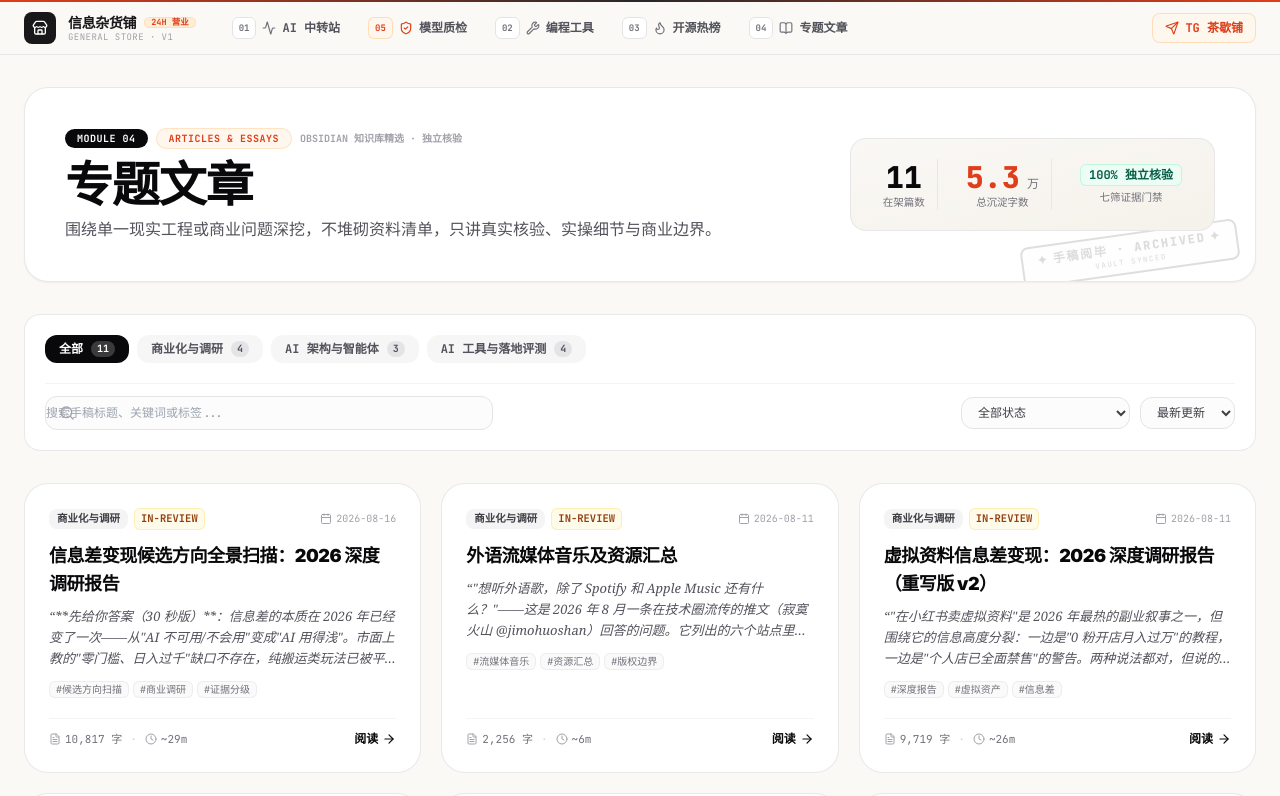
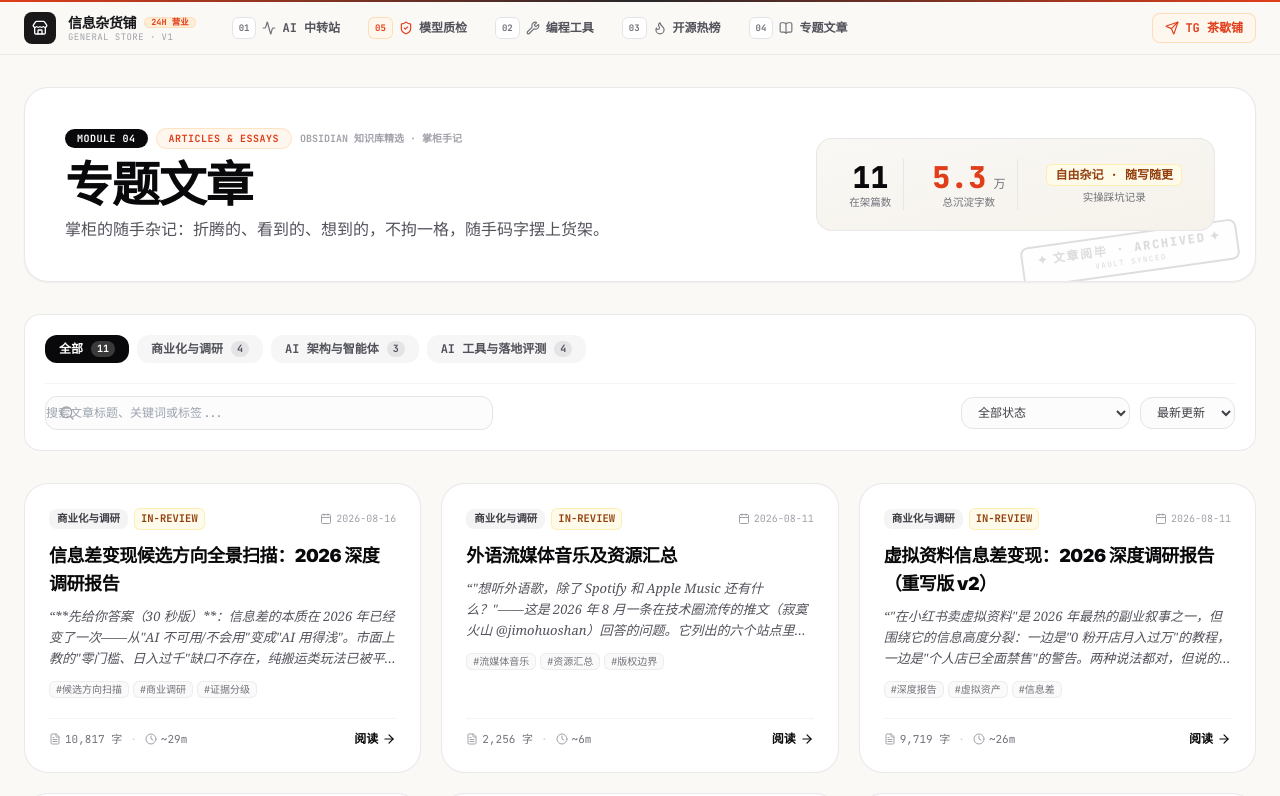
Before and after one commit to QiangTian1993/relay-sites-web, a Next.js app: page /articles in a window 1280 px wide. Shown: the top 796 px of the page. Built offline with nearby package versions, Linux system fonts and the light colour scheme.

Commit message:
feat(articles): adopt shopkeeper casual notes copy and 3-column grid

```diff
--- a/app/articles/page.tsx
+++ b/app/articles/page.tsx
@@ -7,7 +7,7 @@ export const dynamic = "force-static";
 export const metadata: Metadata = {
   title: "专题文章 — 信息杂货铺",
   description:
-    "源自知识库的深度长文：AI Agent 架构、Skill 变现合规、多平台 API 选型、自托管运维与商业化实操调研。",
+    "掌柜的随手杂记：折腾的、看到的、想到的，不拘一格，随手码字摆上货架。",
   alternates: { canonical: "/articles" },
 };
 
@@ -19,7 +19,7 @@ export default async function ArticlesPage() {
     "@context": "https://schema.org",
     "@type": "CollectionPage",
     name: "专题文章",
-    description: "围绕单一现实工程或商业问题深挖的专题文章与实战调研。",
+    description: "掌柜的随手杂记：折腾的、看到的、想到的，不拘一格，随手码字摆上货架。",
     url: "https://www.xiuxai.com/relay-index/articles",
     hasPart: articles.map((art) => ({
       "@type": "Article",
--- a/app/page.tsx
+++ b/app/page.tsx
@@ -95,7 +95,7 @@ export default async function Home() {
     "@context": "https://schema.org",
     "@type": "WebSite",
     name: "信息杂货铺 — Relay Index",
-    alternateName: "AI 中转站比价 / GitHub 热榜 / AI 编程工具 / 深度专刊",
+    alternateName: "AI 中转站比价 / GitHub 热榜 / AI 编程工具 / 专题文章",
     url: "https://www.xiuxai.com/relay-index/",
     description:
       "AI 世界的实用情报收集成册：AI 中转站模型比价、Vibe Coding 工具横评、GitHub 开源热榜、深度专题研报，按模块摆齐上架。",
@@ -168,7 +168,7 @@ export default async function Home() {
 
                 {/* Lead Pitch */}
                 <p className="text-zinc-600 text-sm sm:text-base leading-relaxed max-w-xl mb-8">
-                  不搞虚头巴脑的宏大叙事。把真正能帮你降本提效的实测情报分门别类，按货架码齐——中转底价、编程武器、开源生鲜与深度手稿，实测验讫，明码标价。
+                  不搞虚头巴脑的宏大叙事。把真正能帮你降本提效的实测情报分门别类，按货架码齐——中转底价、编程武器、开源生鲜与专题文章，实测验讫，明码标价。
                 </p>
 
                 {/* Quick Shelf Jump Links (Aisle Shortcuts) */}
@@ -699,7 +699,7 @@ export default async function Home() {
               </span>
             </div>
             <RubberStamp
-              text="实操核验 · VERIFIED"
+              text="随手杂记 · NOTES"
               subtext="OBSIDIAN VAULT"
               variant="amber"
               rotate={-3}
@@ -712,14 +712,14 @@ export default async function Home() {
               <div className="flex items-center gap-2 mb-2">
                 <span className="inline-flex h-2 w-2 rounded-full bg-[#E03E1A]" />
                 <span className="font-mono text-xs font-bold text-[#E03E1A] uppercase tracking-wider">
-                  独立事实核验 · 拒绝资料清单堆砌
+                  随手杂记 · 不拘一格
                 </span>
               </div>
               <h2 className="text-2xl sm:text-3xl font-black text-zinc-950 mb-3 tracking-tight">
                 专题文章 · 掌柜手记
               </h2>
               <p className="text-zinc-600 text-sm sm:text-base leading-relaxed max-w-2xl mb-6 font-normal">
-                源自本地 Obsidian 知识库。一篇文章只回答一个主要现实问题并给出清楚的中心判断——涵盖 Agent 架构设计、Skill 变现合规、多平台 API 选型风险、Dokploy VPS 运维与 2026 信息差变现深度报告。
+                源自本地 Obsidian 知识库。掌柜的随手杂记：折腾的、看到的、想到的，不拘一格，随手码字摆上货架。
               </p>
 
               {/* 3 Featured Articles Quick View */}
@@ -751,7 +751,7 @@ export default async function Home() {
               <ShelfTicketButton
                 href="/articles"
                 label="翻阅全部专题文章"
-                sublabel={`在架 ${articlesCount} 篇 · ${(articles.reduce((sum, a) => sum + a.wordCount, 0) / 10000).toFixed(1)}万字实操沉淀`}
+                sublabel={`在架 ${articlesCount} 篇 · ${(articles.reduce((sum, a) => sum + a.wordCount, 0) / 10000).toFixed(1)}万字随笔沉淀`}
                 skuCode="TICKET #04-ARTICLES"
                 primary
               />
--- a/components/article-reader.tsx
+++ b/components/article-reader.tsx
@@ -100,7 +100,7 @@ export default function ArticleReader({
             href="/articles"
             className="hover:text-zinc-900 transition-colors"
           >
-            深度专刊
+            专题文章
           </Link>
           <ChevronRight className="h-3.5 w-3.5 text-zinc-300" />
           <span className="text-zinc-900 font-bold max-w-[200px] sm:max-w-xs truncate">
@@ -113,7 +113,7 @@ export default function ArticleReader({
           className="inline-flex items-center gap-1 font-bold text-zinc-600 hover:text-[#E03E1A] transition-colors"
         >
           <ArrowLeft className="h-3.5 w-3.5" />
-          <span>返回专栏货架</span>
+          <span>返回文章货架</span>
         </Link>
       </nav>
 
@@ -267,12 +267,12 @@ export default function ArticleReader({
           {/* Adjacent Articles Navigator Card */}
           <div className="rounded-2xl border border-zinc-200/80 bg-white p-5 shadow-2xs font-mono text-xs space-y-3">
             <div className="font-bold text-zinc-400 text-[11px] uppercase tracking-wider pb-2 border-b border-zinc-100">
-              前后手稿导航
+              前后文章导航
             </div>
 
             {prev && (
               <div>
-                <div className="text-[10px] text-zinc-400">上一篇手稿</div>
+                <div className="text-[10px] text-zinc-400">上一篇文章</div>
                 <Link
                   href={`/articles/${prev.slug}`}
                   className="mt-0.5 block font-bold text-zinc-800 hover:text-[#E03E1A] transition-colors line-clamp-2"
@@ -284,7 +284,7 @@ export default function ArticleReader({
 
             {next && (
               <div className="pt-2">
-                <div className="text-[10px] text-zinc-400">下一篇手稿</div>
+                <div className="text-[10px] text-zinc-400">下一篇文章</div>
                 <Link
                   href={`/articles/${next.slug}`}
                   className="mt-0.5 block font-bold text-zinc-800 hover:text-[#E03E1A] transition-colors line-clamp-2"
--- a/components/articles-explorer.tsx
+++ b/components/articles-explorer.tsx
@@ -89,7 +89,7 @@ export default function ArticlesExplorer({
                 ARTICLES & ESSAYS
               </span>
               <span className="text-zinc-400">
-                OBSIDIAN 知识库精选 · 独立核验
+                OBSIDIAN 知识库精选 · 掌柜手记
               </span>
             </div>
 
@@ -97,7 +97,7 @@ export default function ArticlesExplorer({
               专题文章
             </h1>
             <p className="mt-2 text-zinc-600 text-sm sm:text-base max-w-2xl leading-relaxed">
-              围绕单一现实工程或商业问题深挖，不堆砌资料清单，只讲真实核验、实操细节与商业边界。
+              掌柜的随手杂记：折腾的、看到的、想到的，不拘一格，随手码字摆上货架。
             </p>
           </div>
 
@@ -121,11 +121,11 @@ export default function ArticlesExplorer({
               </div>
             </div>
             <div className="text-center px-3">
-              <div className="font-mono text-xs font-bold text-emerald-800 bg-emerald-50 border border-emerald-200/60 px-2 py-0.5 rounded-md">
-                100% 独立核验
+              <div className="font-mono text-xs font-bold text-amber-800 bg-amber-50 border border-amber-200/60 px-2 py-0.5 rounded-md">
+                自由杂记 · 随写随更
               </div>
               <div className="font-mono text-[10.5px] text-zinc-500 mt-1 uppercase">
-                七筛证据门禁
+                实操踩坑记录
               </div>
             </div>
           </div>
@@ -134,7 +134,7 @@ export default function ArticlesExplorer({
         {/* 装饰印章 */}
         <div className="absolute right-4 bottom-2 opacity-15 pointer-events-none hidden md:block">
           <RubberStamp
-            text="手稿阅毕 · ARCHIVED"
+            text="文章阅毕 · ARCHIVED"
             subtext="VAULT SYNCED"
             variant="dark"
             rotate={-8}
@@ -181,7 +181,7 @@ export default function ArticlesExplorer({
               type="text"
               value={searchQuery}
               onChange={(e) => setSearchQuery(e.target.value)}
-              placeholder="搜索手稿标题、关键词或标签..."
+              placeholder="搜索文章标题、关键词或标签..."
               className="w-full pl-9.5 pr-8 py-2 rounded-xl border border-zinc-200 bg-zinc-50/60 text-zinc-900 text-xs focus:bg-white focus:outline-none focus:ring-2 focus:ring-[#E03E1A]/20 focus:border-[#E03E1A] transition-all"
             />
             {searchQuery && (
```
